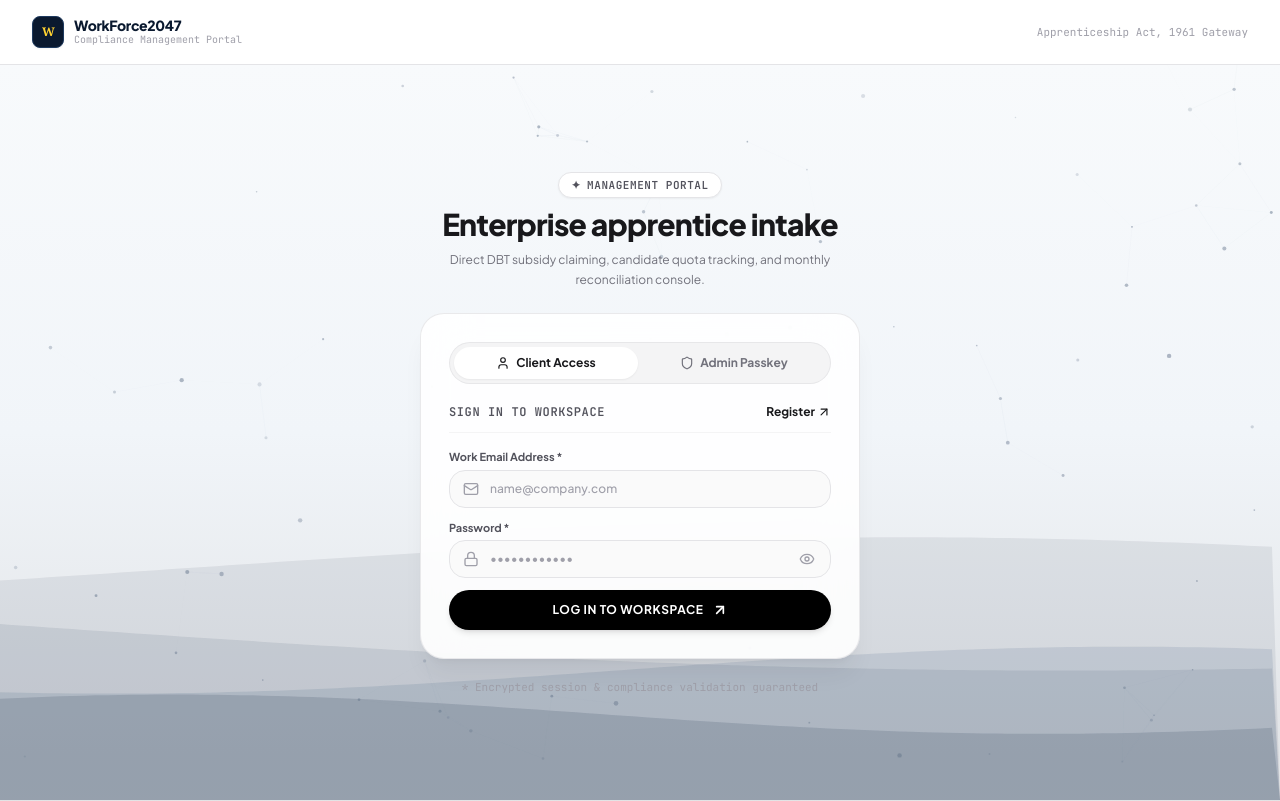
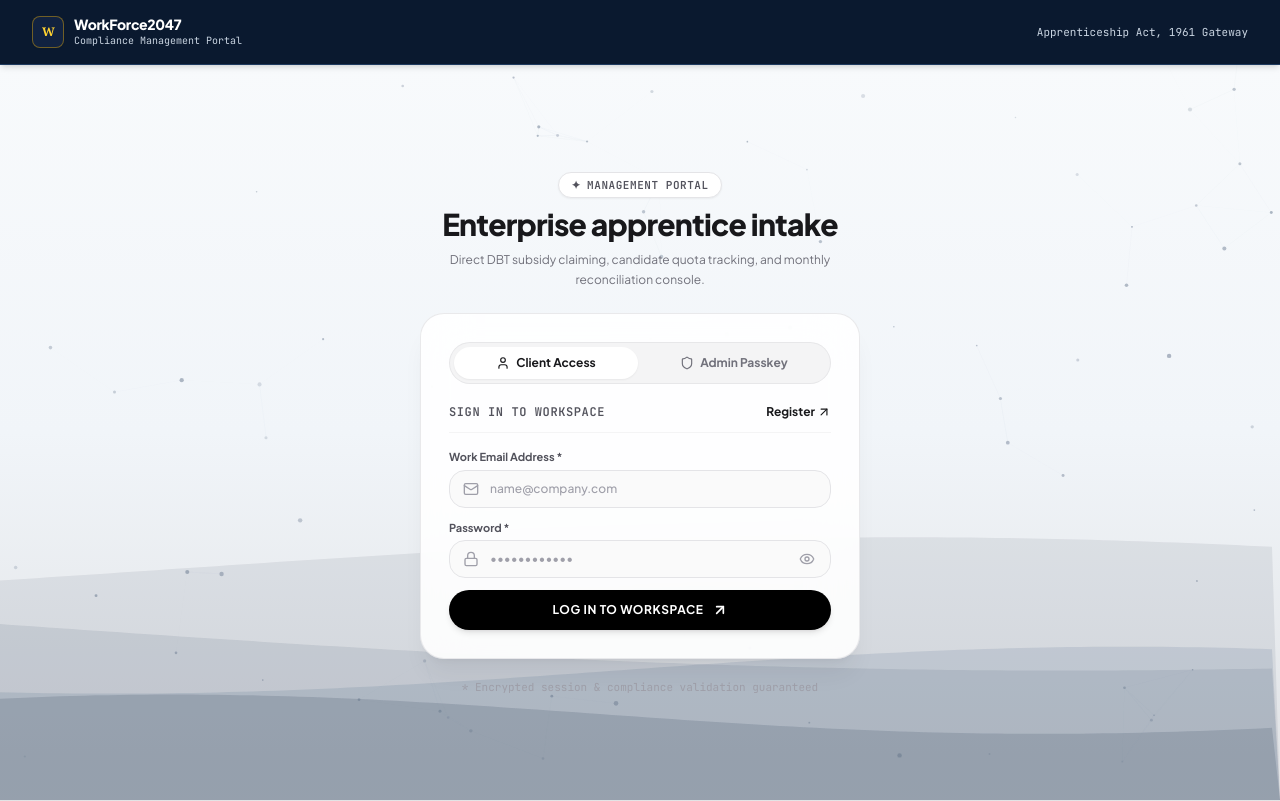
Before and after one commit to AvaneeshN/dashboard_prototype, a Next.js app: page / in a window 1280 px wide. Built offline with nearby package versions, Linux system fonts and the light colour scheme; no server answers; the database is empty.

Commit message:
Update Navbar to company navy blue branding theme

```diff
--- a/src/components/ui/Navbar.tsx
+++ b/src/components/ui/Navbar.tsx
@@ -16,25 +16,25 @@ export const Navbar: React.FC = () => {
     router.push('/');
   };
 
-  // On landing/login page (`/`), always render clean header without session pills
+  // On landing/login page (`/`), render company navy blue header
   if (pathname === '/') {
     return (
-      <header className="sticky top-0 z-50 w-full border-b border-zinc-200 bg-white/90 backdrop-blur-md font-sans">
+      <header className="sticky top-0 z-50 w-full border-b border-[#1e3a5f] bg-[#0a192f] text-white shadow-md font-sans">
         <div className="max-w-7xl mx-auto px-4 sm:px-6 lg:px-8 h-16 flex items-center justify-between">
           <div className="flex items-center gap-2.5">
-            <div className="w-8 h-8 rounded-lg bg-[#0a192f] border border-[#1e3a5f] flex items-center justify-center text-amber-300 font-serif font-bold text-xs shadow-xs tracking-tighter">
+            <div className="w-8 h-8 rounded-lg bg-[#112240] border border-amber-400/40 flex items-center justify-center text-amber-300 font-serif font-bold text-xs shadow-xs tracking-tighter">
               W
             </div>
             <div>
-              <div className="font-extrabold text-sm tracking-tight text-[#0a192f] leading-none">
+              <div className="font-extrabold text-sm tracking-tight text-white leading-none">
                 WorkForce2047
               </div>
-              <div className="text-[10px] font-mono text-zinc-400">
+              <div className="text-[10px] font-mono text-slate-300 mt-0.5">
                 Compliance Management Portal
               </div>
             </div>
           </div>
-          <div className="text-[11px] font-mono text-zinc-400 hidden sm:block">
+          <div className="text-[11px] font-mono text-slate-300 hidden sm:block">
             Apprenticeship Act, 1961 Gateway
           </div>
         </div>
@@ -48,20 +48,20 @@ export const Navbar: React.FC = () => {
   }
 
   return (
-    <header className="sticky top-0 z-50 w-full border-b border-zinc-200 bg-white/90 backdrop-blur-md font-sans">
+    <header className="sticky top-0 z-50 w-full border-b border-[#1e3a5f] bg-[#0a192f] text-white shadow-md font-sans">
       <div className="max-w-7xl mx-auto px-4 sm:px-6 lg:px-8 h-16 flex items-center justify-between">
 
         {/* Logo */}
         <Link href={user.role === 'admin' ? '/admin' : '/client'} className="flex items-center gap-2.5 group">
-          <div className="w-8 h-8 rounded-lg bg-[#0a192f] border border-[#1e3a5f] flex items-center justify-center text-amber-300 font-serif font-bold text-xs shadow-xs tracking-tighter transition-transform group-hover:scale-105">
+          <div className="w-8 h-8 rounded-lg bg-[#112240] border border-amber-400/40 flex items-center justify-center text-amber-300 font-serif font-bold text-xs shadow-xs tracking-tighter transition-transform group-hover:scale-105">
             W
           </div>
           <div>
-            <div className="flex items-center gap-1.5">
-              <span className="font-extrabold text-sm tracking-tight text-[#0a192f]">
+            <div className="flex items-center gap-2">
+              <span className="font-extrabold text-sm tracking-tight text-white">
                 WorkForce2047
               </span>
-              <span className="text-[10px] font-mono uppercase px-2 py-0.5 rounded-full bg-zinc-100 text-zinc-600 border border-zinc-200">
+              <span className="text-[10px] font-mono uppercase px-2 py-0.5 rounded-full bg-[#112240] text-amber-300 border border-amber-400/30">
                 {user.role === 'admin' ? 'Administration' : 'Client Portal'}
               </span>
             </div>
@@ -73,14 +73,14 @@ export const Navbar: React.FC = () => {
           <div className="flex items-center gap-2.5">
 
             {/* User Profile Pill */}
-            <div className="flex items-center gap-2 px-3 py-1 rounded-full bg-zinc-100 border border-zinc-200">
-              <div className="w-5 h-5 rounded-full bg-black text-white text-[10px] font-bold flex items-center justify-center">
+            <div className="flex items-center gap-2 px-3 py-1 rounded-full bg-[#112240] border border-[#1e3a5f]">
+              <div className="w-5 h-5 rounded-full bg-amber-400 text-slate-950 text-[10px] font-bold flex items-center justify-center">
                 {user.company_name?.charAt(0) || user.full_name?.charAt(0) || user.email.charAt(0).toUpperCase()}
               </div>
-              <span className="text-xs text-zinc-800 font-semibold hidden sm:inline truncate max-w-xs">
+              <span className="text-xs text-white font-semibold hidden sm:inline truncate max-w-xs">
                 {user.company_name ? `${user.company_name} (${user.full_name})` : (user.full_name || user.email)}
               </span>
-              <span className="text-[9px] uppercase font-mono px-1.5 py-0.5 rounded-full bg-white text-zinc-600 border border-zinc-200">
+              <span className="text-[9px] uppercase font-mono px-1.5 py-0.5 rounded-full bg-[#0a192f] text-slate-300 border border-[#1e3a5f]">
                 {user.role}
               </span>
             </div>
@@ -88,7 +88,7 @@ export const Navbar: React.FC = () => {
             {/* Pill Log Out Button */}
             <button
               onClick={handleLogout}
-              className="px-3.5 py-1.5 rounded-full bg-black hover:bg-zinc-800 text-white text-xs font-semibold flex items-center gap-1 transition-all cursor-pointer shadow-sm"
+              className="px-3.5 py-1.5 rounded-full bg-white hover:bg-slate-100 text-[#0a192f] text-xs font-bold flex items-center gap-1 transition-all cursor-pointer shadow-sm"
             >
               <span>LOG OUT</span>
               <ArrowUpRight className="w-3.5 h-3.5" />
```
